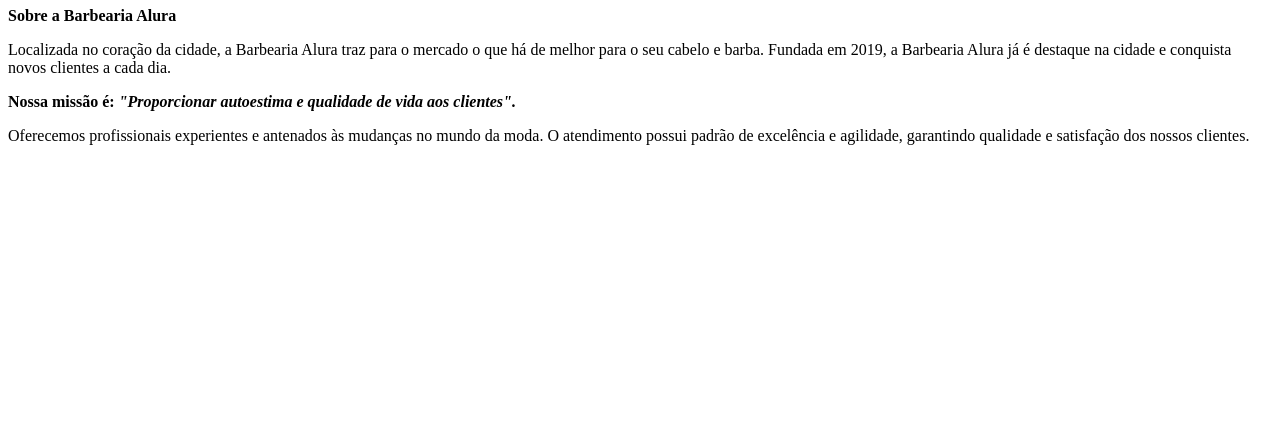
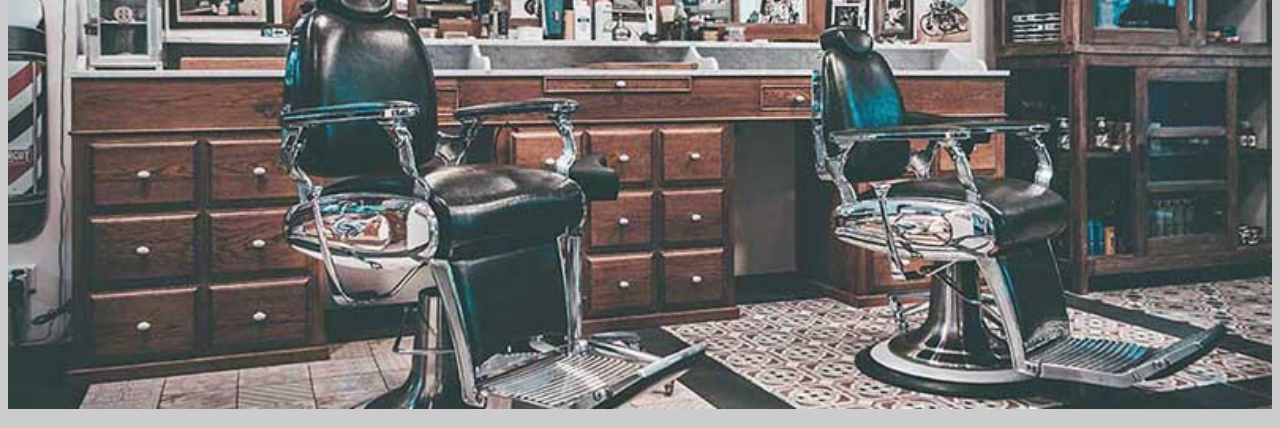
Before and after one commit to ygorvini/pererek2, a plain HTML site: page index.html in a window 1280 px wide. Shown: the part 73-501 px from the top of the page. Drawn offline with Linux system fonts and the light colour scheme.

Commit message:
Add files via upload
27/02/2024

```diff
--- a/index.html
+++ b/index.html
@@ -3,23 +3,20 @@
 <head>
     <meta charset="UTF-8">
     <meta name="viewport" content="width=device-width, initial-scale=1.0">
+    <link rel="stylesheet" href="style.css">
     <title>Clona Cartão</title>
 </head>
+<body>
+    <img src="banner.jpg" alt="Barbearia Alura">
     <h1>Barbearia alura</h1>
-    <strong>Sobre a Barbearia Alura</strong>
 
 <p>
 Localizada no coração da cidade, a Barbearia Alura traz para o mercado o que há de melhor para o seu cabelo e barba. Fundada em 2019, a Barbearia Alura já é destaque na cidade e conquista novos clientes a cada dia.
-</p><p><strong>
+</p><p id="missão"><strong>
 Nossa missão é: <em>"Proporcionar autoestima e qualidade de vida aos clientes".</em>
 </p><p></strong>
 Oferecemos profissionais experientes e antenados às mudanças no mundo da moda. O atendimento possui padrão de excelência e agilidade, garantindo qualidade e satisfação dos nossos clientes.
 </p>
 
-
-
-
-<body>
-
 </body>
 </html>
--- /dev/null
+++ b/style.css
@@ -0,0 +1,17 @@
+body{
+    background-color: #cccccc;
+}
+img{
+    width: 100%;
+}
+
+h1, p{
+    text-align: center;
+}
+em {
+    color: red;
+}
+
+#missão{
+    font-size: 20px;
+}
```
Also changed, not shown: banner.jpg (added), beneficios.jpg (added).
